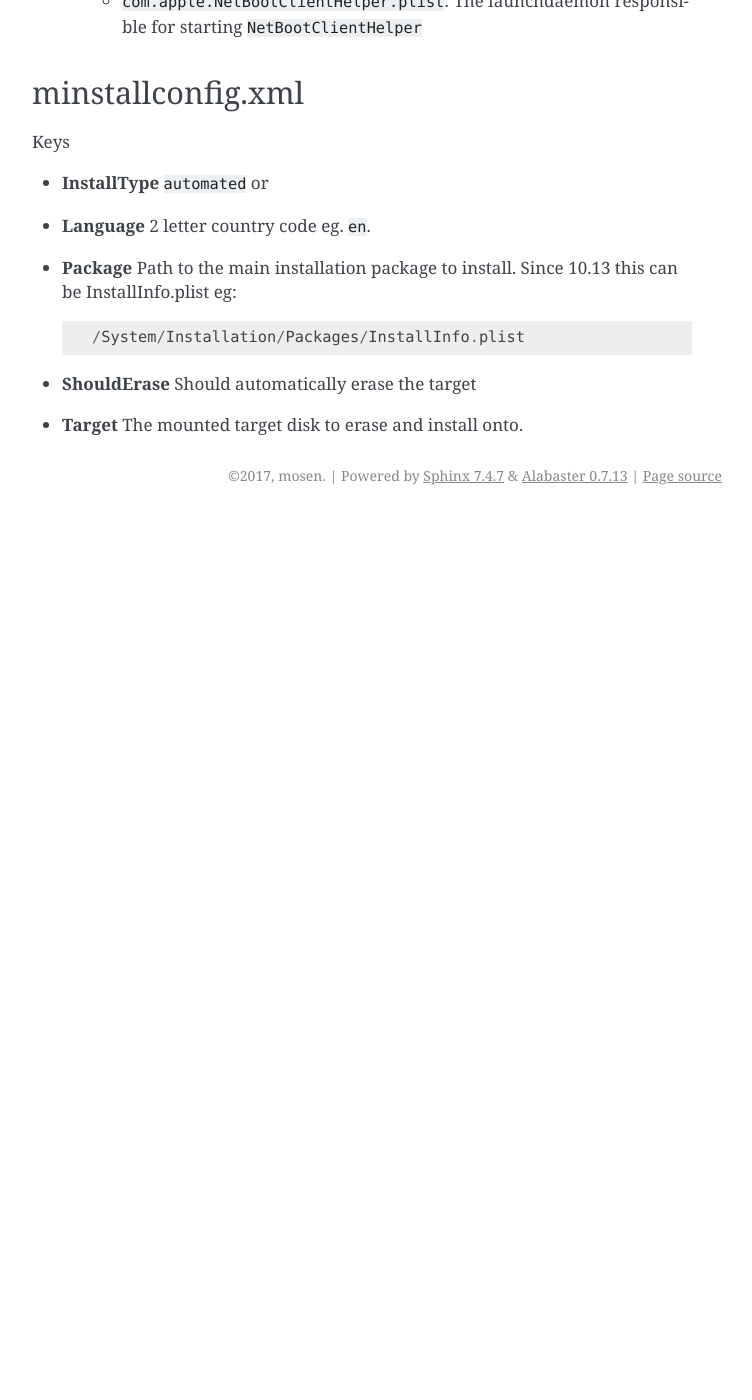
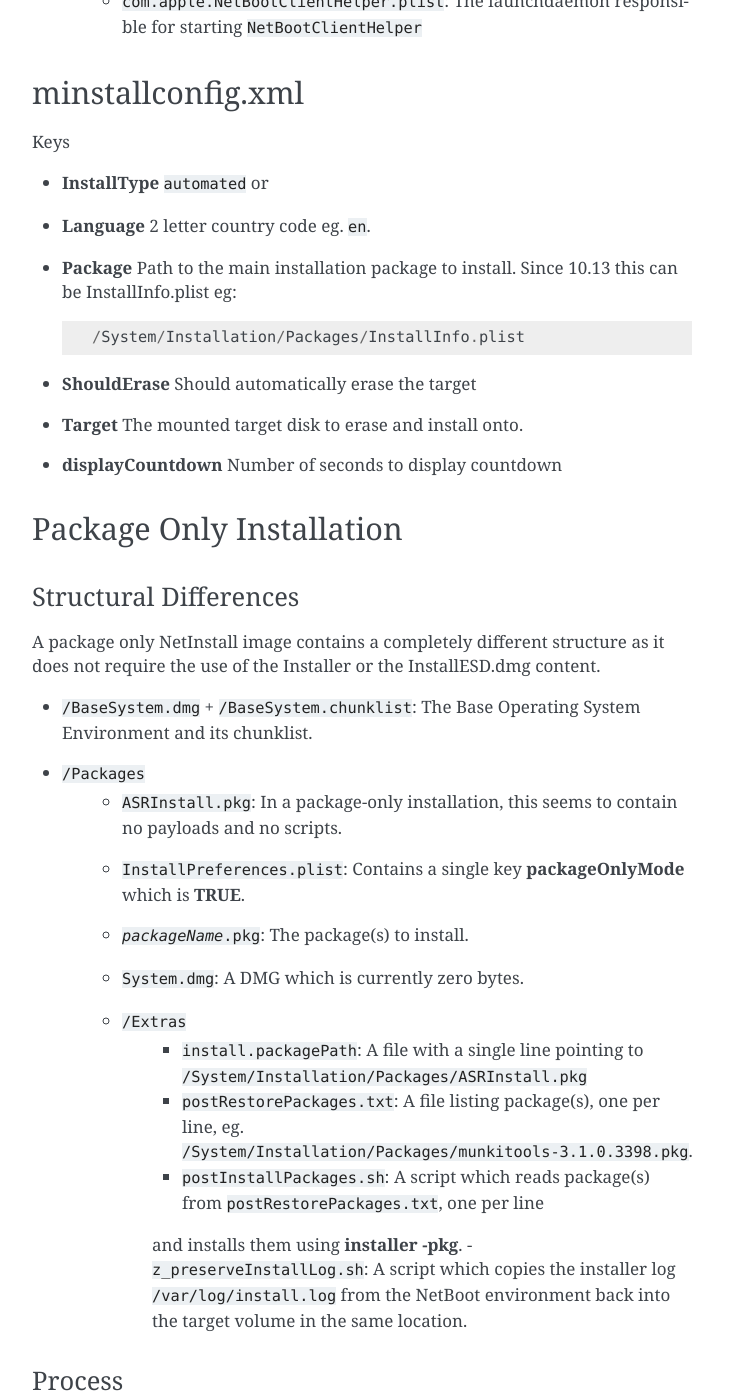
Before and after one commit to mosen/macdocs, a Sphinx documentation site: the page built from source/NetBoot/NetInstall.rst, in a window 1280 px wide and 1400 px high, scrolled down 2118 px. Shown: the whole window, without its empty margins (388-1140 px from the left). Built offline with Sphinx 7.4.7, drawn with Linux system fonts in a browser that asks for light colours; pages that are not in the unit, such as notebooks, are missing from menus; before the commit the page ends 2633 px from its top, so only the background shows below that; some of the changed text lies outside the part shown.

Commit message:
NetInstall info from 10.13

```diff
--- a/source/NetBoot/NetInstall.rst
+++ b/source/NetBoot/NetInstall.rst
@@ -88,3 +88,40 @@ Keys
 
 - **ShouldErase** Should automatically erase the target
 - **Target** The mounted target disk to erase and install onto.
+- **displayCountdown** Number of seconds to display countdown
+
+Package Only Installation
+-------------------------
+
+Structural Differences
+^^^^^^^^^^^^^^^^^^^^^^
+
+A package only NetInstall image contains a completely different structure as it does not require the use of the
+Installer or the InstallESD.dmg content.
+
+- :file:`/BaseSystem.dmg` + :file:`/BaseSystem.chunklist`: The Base Operating System Environment and its chunklist.
+- :file:`/Packages`
+    - :file:`ASRInstall.pkg`: In a package-only installation, this seems to contain no payloads and no scripts.
+    - :file:`InstallPreferences.plist`: Contains a single key **packageOnlyMode** which is **TRUE**.
+    - :file:`{packageName}.pkg`: The package(s) to install.
+    - :file:`System.dmg`: A DMG which is currently zero bytes.
+    - :file:`/Extras`
+        - :file:`install.packagePath`: A file with a single line pointing to :file:`/System/Installation/Packages/ASRInstall.pkg`
+        - :file:`postRestorePackages.txt`: A file listing package(s), one per line, eg. :file:`/System/Installation/Packages/munkitools-3.1.0.3398.pkg`.
+        - :file:`postInstallPackages.sh`: A script which reads package(s) from :file:`postRestorePackages.txt`, one per line
+        and installs them using :command:`installer -pkg`.
+        - :file:`z_preserveInstallLog.sh`: A script which copies the installer log :file:`/var/log/install.log` from the NetBoot
+        environment back into the target volume in the same location.
+
+Process
+^^^^^^^
+
+- :file:`/etc/rc.install` checks for the existence of :file:`/System/Installation/Packages/Extras/install.packagePath`
+  which typically exists in a NetRestore Package Only environment.
+- Instead of running the installer, the NetRestore application :file:`/System/Installation/CDIS/NetRestore.app/Contents/MacOS/NetRestore`
+  is run.
+- Depending on whether the ``packageOnlyMode`` key is true in :file:`InstallPreferences.plist`, the NetRestore application
+  proceeds with an **InstallerOperation**. If it is false, it proceeds with the **ASROperation**.
+- **NetRestore.app** considers any executable in :file:`/Packages/Extras/postinstall`, sorted by file name, to be executed.
+
+.. note:: NetRestore may only consider shell scripts because it does check the extension.
```
